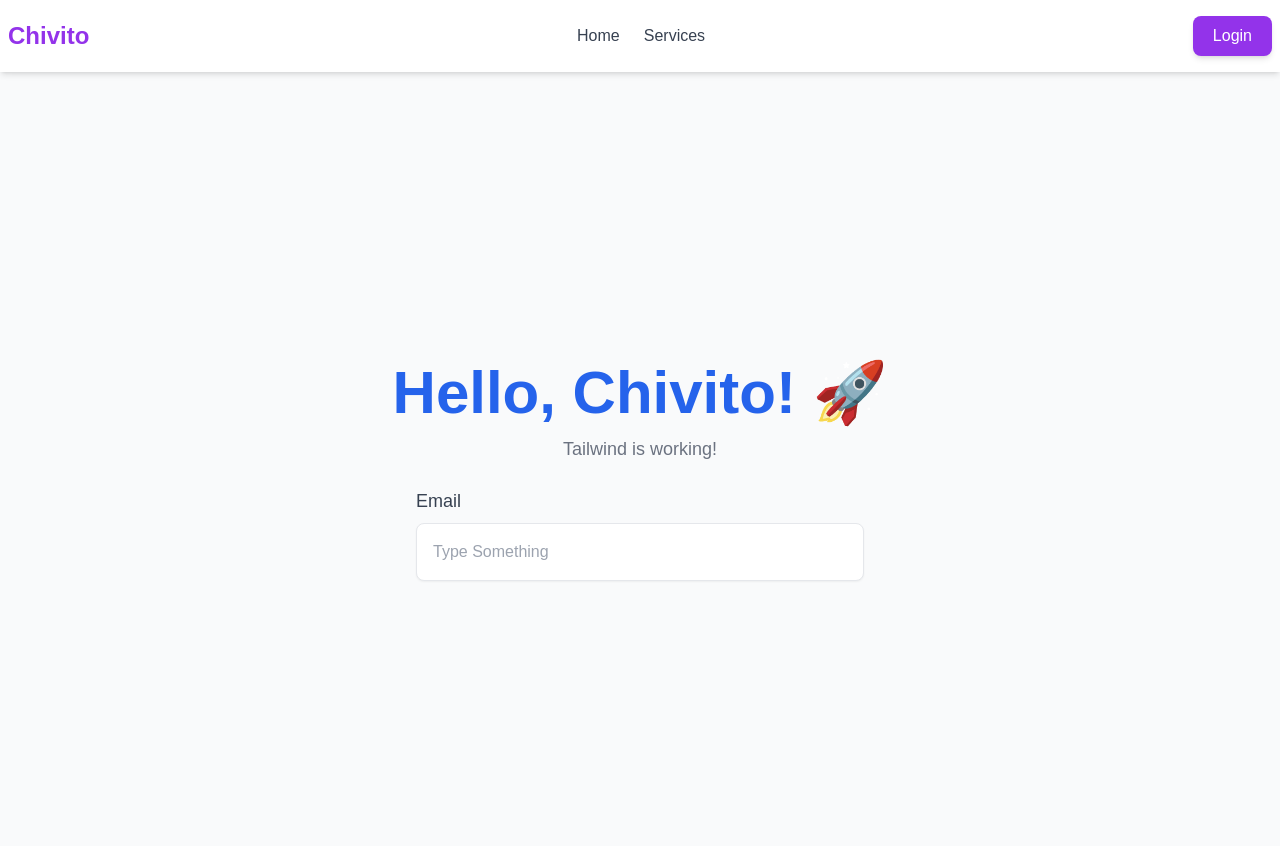
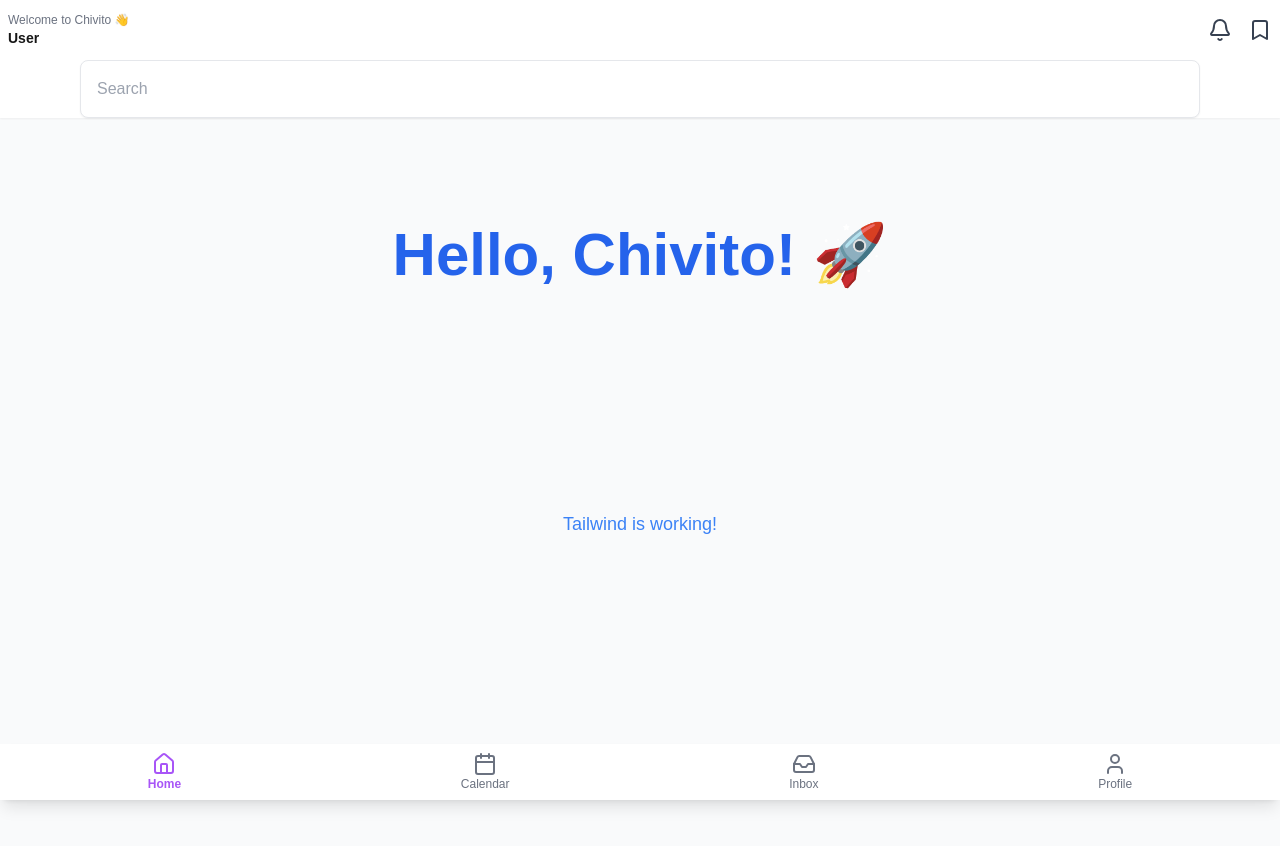
Before and after one commit to chivito-tech/chivito-frontend, a Next.js app in the folder chivito-frontend/: page / in a window 1280 px wide. Shown: the top 846 px of the page. Built offline with nearby package versions, Linux system fonts and the light colour scheme.

Commit message:
updating home page

```diff
--- a/chivito-frontend/src/app/layout.tsx
+++ b/chivito-frontend/src/app/layout.tsx
@@ -1,15 +1,14 @@
 import "../app/globals.css"; // Ensure this line is present
-import Navbar from "@/components/Navbar";
+import BottomNav from "@/components/BottomNav";
+import TopBar from "@/components/Navbar";
 
 export default function Layout({ children }: { children: React.ReactNode }) {
   return (
     <html>
       <body>
-        {/* TESTING */}
-        {/* <div> */}
-        <Navbar />
+        <TopBar />
         <main className="">{children}</main>
-        {/* </div> */}
+        <BottomNav />
       </body>
     </html>
   );
--- a/chivito-frontend/src/app/page.tsx
+++ b/chivito-frontend/src/app/page.tsx
@@ -1,20 +1,14 @@
 export default function Home() {
   return (
-    <div className="min-h-screen flex flex-col items-center justify-center bg-gray-50 px-2 md:px-12">
+    <div className="min-h-screen flex flex-col items-center justify-around bg-gray-50 px-2 md:px-12">
       <h1 className="text-6xl font-extrabold text-blue-600 flex items-center space-x-2">
         Hello, Chivito! 🚀
       </h1>
-      <p className="text-lg text-gray-500 mt-3">Tailwind is working!</p>
-
+      <p className="text-lg text-blue-500 mt-3">Tailwind is working!</p>
       <div className="mt-6 w-full max-w-md">
         <label className="block text-gray-700 font-medium mb-2 text-lg">
           Email
         </label>
-        <input
-          type="text"
-          placeholder="Type Something"
-          className="border p-4 w-full rounded-lg shadow-sm focus:ring-2 focus:ring-purple-500 focus:border-purple-500 transition"
-        />
       </div>
     </div>
   );
--- /dev/null
+++ b/chivito-frontend/src/components/BottomNav.tsx
@@ -0,0 +1,91 @@
+"use client";
+import { Home, Calendar, Inbox, User } from "lucide-react";
+import { useState } from "react";
+
+export default function BottomNav() {
+  const [activeTab, setActiveTab] = useState("home");
+
+  return (
+    <nav className="fixed bottom-0 left-0 right-0 bg-white shadow-lg p-2 flex justify-around items-center">
+      <button
+        onClick={() => setActiveTab("home")}
+        className="flex flex-col items-center"
+      >
+        <Home
+          className={`w-6 h-6 ${
+            activeTab === "home" ? "text-purple-500" : "text-gray-500"
+          }`}
+        />
+        <span
+          className={`text-xs ${
+            activeTab === "home"
+              ? "text-purple-500 font-semibold"
+              : "text-gray-500"
+          }`}
+        >
+          Home
+        </span>
+      </button>
+
+      <button
+        onClick={() => setActiveTab("calendar")}
+        className="flex flex-col items-center"
+      >
+        <Calendar
+          className={`w-6 h-6 ${
+            activeTab === "calendar" ? "text-purple-500" : "text-gray-500"
+          }`}
+        />
+        <span
+          className={`text-xs ${
+            activeTab === "calendar"
+              ? "text-purple-500 font-semibold"
+              : "text-gray-500"
+          }`}
+        >
+          Calendar
+        </span>
+      </button>
+
+      <button
+        onClick={() => setActiveTab("inbox")}
+        className="flex flex-col items-center"
+      >
+        <Inbox
+          className={`w-6 h-6 ${
+            activeTab === "inbox" ? "text-purple-500" : "text-gray-500"
+          }`}
+        />
+        <span
+          className={`text-xs ${
+            activeTab === "inbox"
+              ? "text-purple-500 font-semibold"
+              : "text-gray-500"
+          }`}
+        >
+          Inbox
+        </span>
+      </button>
+
+      <button
+        onClick={() => setActiveTab("profile")}
+        className="flex flex-col items-center"
+      >
+        <User
+          className={`w-6 h-6 ${
+            activeTab === "profile" ? "text-purple-500" : "text-gray-500"
+          }`}
+        />
+        <span
+          className={`text-xs ${
+            activeTab === "profile"
+              ? "text-purple-500 font-semibold"
+              : "text-gray-500"
+          }`}
+        >
+          Profile
+        </span>
+      </button>
+    </nav>
+  );
+}
--- a/chivito-frontend/src/components/Navbar.tsx
+++ b/chivito-frontend/src/components/Navbar.tsx
@@ -1,57 +1,50 @@
 "use client";
 import { useState } from "react";
 import Link from "next/link";
-import { Menu, X } from "lucide-react";
+import { Bell, Bookmark, Menu, X } from "lucide-react";
 import { motion } from "framer-motion";
 import Modal from "@/components/Modal";
 import Login from "@/components/Login"; // Import the login form
 
-export default function Navbar() {
+export default function TopBar() {
   const [isOpen, setIsOpen] = useState(false);
   const [showLogin, setShowLogin] = useState(false); // State for login modal
 
   return (
-    <nav className="bg-white shadow-md sticky top-0 z-50">
-      <div className="container mx-auto flex justify-between items-center py-4 px-8 md:px-1 lg:px-2">
-        <h1 className="text-2xl font-bold text-purple-600">Chivito</h1>
+    <nav className="bg-white shadow-sm sticky top-0 z-50">
+      <div className="container mx-auto flex justify-between items-center py-3 px-5 md:px-1 lg:px-2">
+        <div>
+          <p className="text-xs text-gray-500">Welcome to Chivito 👋</p>
+          <p className="text-sm font-semibold">User</p>
+        </div>
+        <div className="flex space-x-4">
+          <button>
+            <Bell className="text-gray-700 w-6 h-6" />
+          </button>
+          <button>
+            <Bookmark className="text-gray-700 w-6 h-6" />
+          </button>
+        </div>
 
-        {/* Desktop Menu */}
-        <ul className="hidden md:flex space-x-6">
-          <li>
-            <Link
-              href="/"
-              className="text-gray-700 hover:text-purple-600 transition font-medium"
-            >
-              Home
-            </Link>
-          </li>
-          <li>
-            <Link
-              href="/services"
-              className="text-gray-700 hover:text-purple-600 transition font-medium"
-            >
-              Services
-            </Link>
-          </li>
-        </ul>
-
-        <ul className="hidden md:flex space-x-6">
+        {/* TODO:THIS BUTTON SHOULD GO INSIDE PROFILE PAGE */}
+        {/* <ul className="hidden md:flex space-x-6">
           <button
             onClick={() => setShowLogin(true)}
             className="bg-purple-600 text-white px-5 py-2 h-10 flex items-center rounded-lg hover:bg-purple-500 transition-all font-medium shadow-md"
           >
             Login
           </button>
-        </ul>
+        </ul> */}
 
-        {/* Mobile Menu Button */}
+        {/* TODO: this logic too. dont remove it, it can be useful later */}
+        {/* Mobile Menu Button
         <button className="md:hidden" onClick={() => setIsOpen(!isOpen)}>
           {isOpen ? (
             <X className="w-8 h-8 text-gray-700" />
           ) : (
             <Menu className="w-8 h-8 text-gray-700" />
           )}
-        </button>
+        </button> */}
       </div>
 
       {isOpen && (
@@ -92,6 +85,13 @@
       <Modal isOpen={showLogin} onClose={() => setShowLogin(false)}>
         <Login />
       </Modal>
+      <div className="flex justify-around px-2 md:px-20">
+        <input
+          type="text"
+          placeholder="Search"
+          className="border p-4 w-full rounded-lg shadow-sm focus:ring-2 focus:ring-purple-500 focus:border-purple-500 transition"
+        />
+      </div>
     </nav>
   );
 }
```
